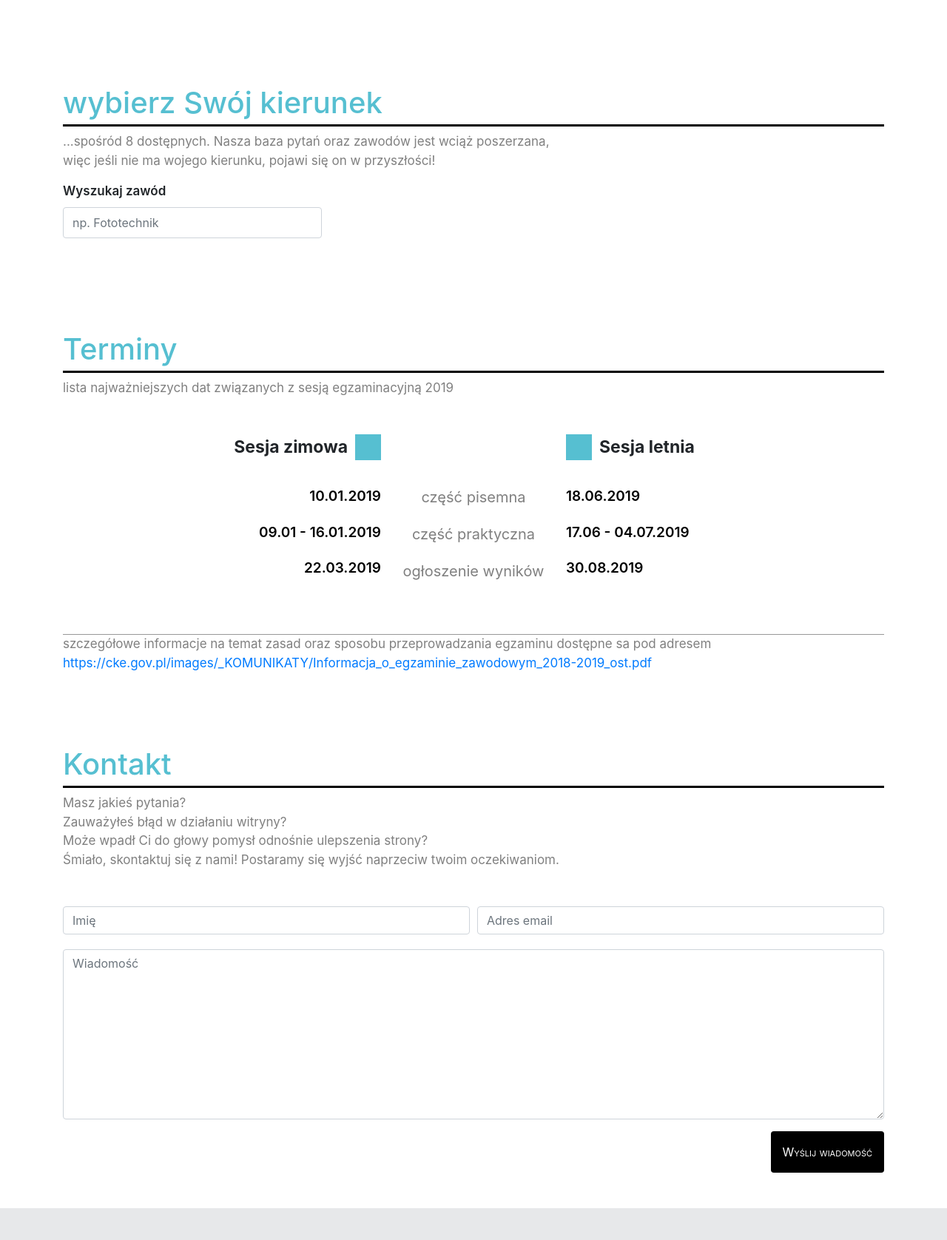
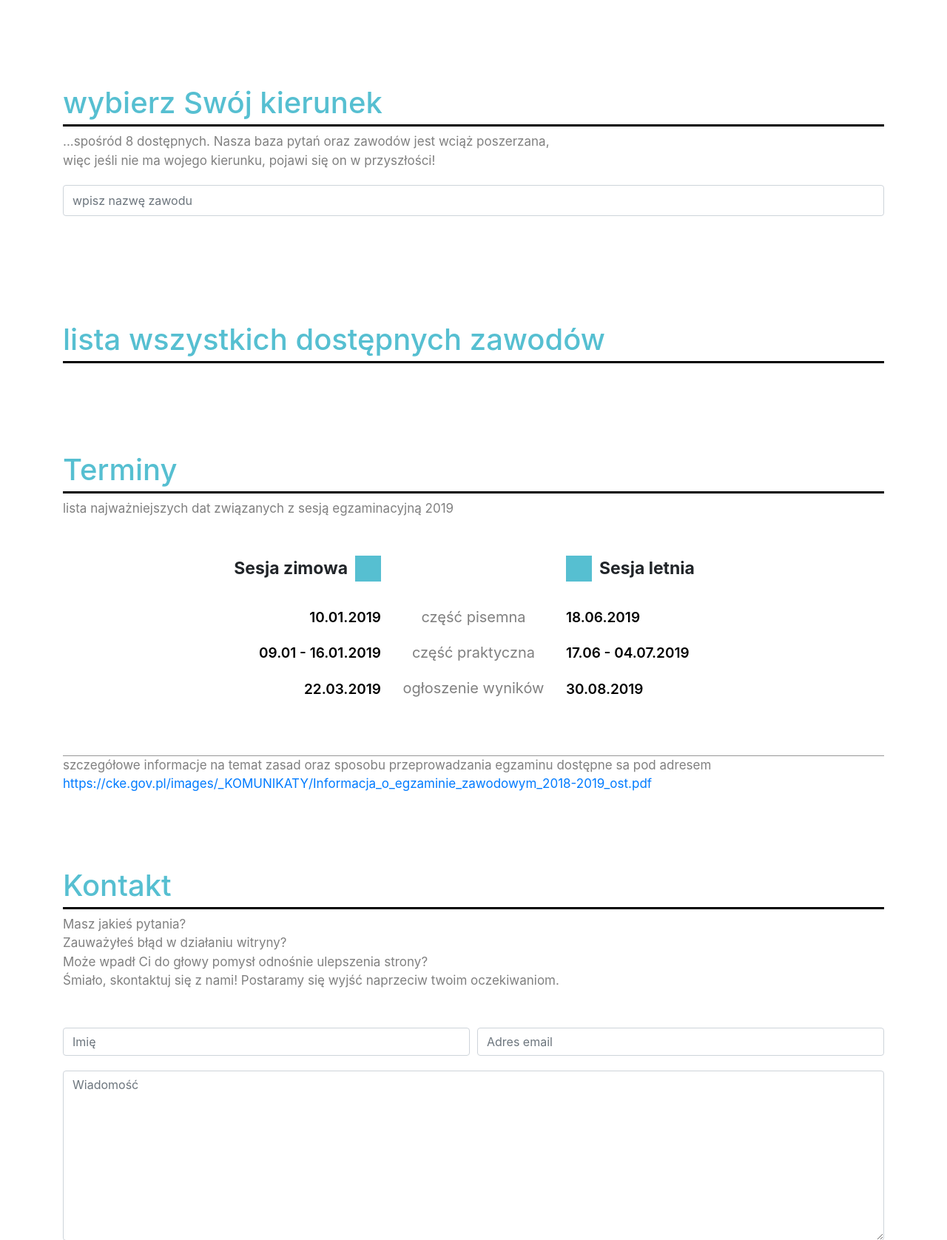
Before and after one commit to Bosswell/exams, a Symfony app: template templates/home_page/index.html.twig in a window 1280 px wide. Shown: the part 785-2461 px from the top of the page at 74% size. Run offline with Twig, Linux system fonts and the light colour scheme; the template is opened without the code that fills it, so the values that code supplies are empty; some libraries are stand-ins or nearby versions.

Commit message:
Improved homepage view

```diff
--- a/public/css/deadlines.css
+++ b/public/css/deadlines.css
@@ -50,7 +50,7 @@
     display: block;
     font-size: 20px;
     color: grey;
-    margin-top: 20px;
+    margin-top: 18px;
 }
 
 #mobile-deadlines .deadline-subtitle {
--- a/public/css/main.css
+++ b/public/css/main.css
@@ -114,21 +114,14 @@ a:hover {
     color: #FFF !important;
 }
 
-#search-row {
-    margin-bottom: 10px;
-}
-
 #search-group {
-    background: #EEE;
-    border-radius: 5px;
-    padding: 15px;
-    margin-bottom: 15px;
     display: none;
 }
 
 #search-group h1 {
     font-weight: 300;
     margin-bottom: 20px;
+    font-size: 35px;
 }
 
 #search-row .form-control:focus {
@@ -136,7 +129,11 @@ a:hover {
     box-shadow: none;
 }
 
-#search-row .lds-spinner {
+.jobs #ellipsis-container {
+    min-height: 40px;
+}
+
+.jobs #ellipsis-container .lds-ellipsis {
     display: none;
 }
 
@@ -149,3 +146,11 @@ a:hover {
 #not-enough-letters-message {
     display: none;
 }
+
+#egzaminy {
+    min-height: 420px;
+}
+
+.jobs {
+    margin-top: 20px;
+}
--- a/templates/home_page/index.html.twig
+++ b/templates/home_page/index.html.twig
@@ -4,7 +4,7 @@
 
   {{ parent() }}
 
-  <link rel="stylesheet" href="{{ asset('css/spinner.css') }}">
+  <link rel="stylesheet" href="{{ asset('css/ellipsis.css') }}">
   <link rel="stylesheet" href="{{ asset('css/main.css') }}">
   <link rel="stylesheet" href="{{ asset('css/deadlines.css') }}">
 
@@ -37,17 +37,17 @@
                 <br/> więc jeśli nie ma wojego kierunku, pojawi się on w przyszłości!
             </p>
         </section>
-        <div id="jobs">
+        <div class="jobs">
 
             <div class="row" id="search-row">
-                <div class="form-group col-md-4">
-                    <label for="search" id="search-label">Wyszukaj zawód</label>
-                    <input class="form-control py-2" type="search" placeholder="np. Fototechnik" id="search" autocomplete="off">
+                <div class="col-md-12">
+                    <input class="form-control py-2" type="search" placeholder="wpisz nazwę zawodu" id="search" autocomplete="off">
                 </div>
-                <div class"col-md-2">
-                    <div class="lds-spinner">
-                        <div></div><div></div><div></div><div></div><div></div><div></div><div></div><div></div><div></div><div></div><div></div><div></div>
-                    </div>
+            </div>
+
+            <div id="ellipsis-container">
+                <div class="lds-ellipsis">
+                    <div></div><div></div><div></div><div></div>
                 </div>
             </div>
 
@@ -70,6 +70,16 @@
                 <div id="search-container"></div>
             </div>
 
+        </div>
+
+    </article>
+
+    <article class="container">
+        <section>
+            <h1 class="title">lista wszystkich dostępnych zawodów</h1>
+        </section>
+        <div class="jobs">
+
             {% for stage in stages %}
                 <div class="job-container">
                     <div class="job-img-container">
@@ -87,7 +97,9 @@
                     <div style="clear:both"></div>
                 </div>
             {% endfor %}
+
         </div>
+
     </article>
 
     {% include 'home_page/deadlines.html.twig' %}
```
